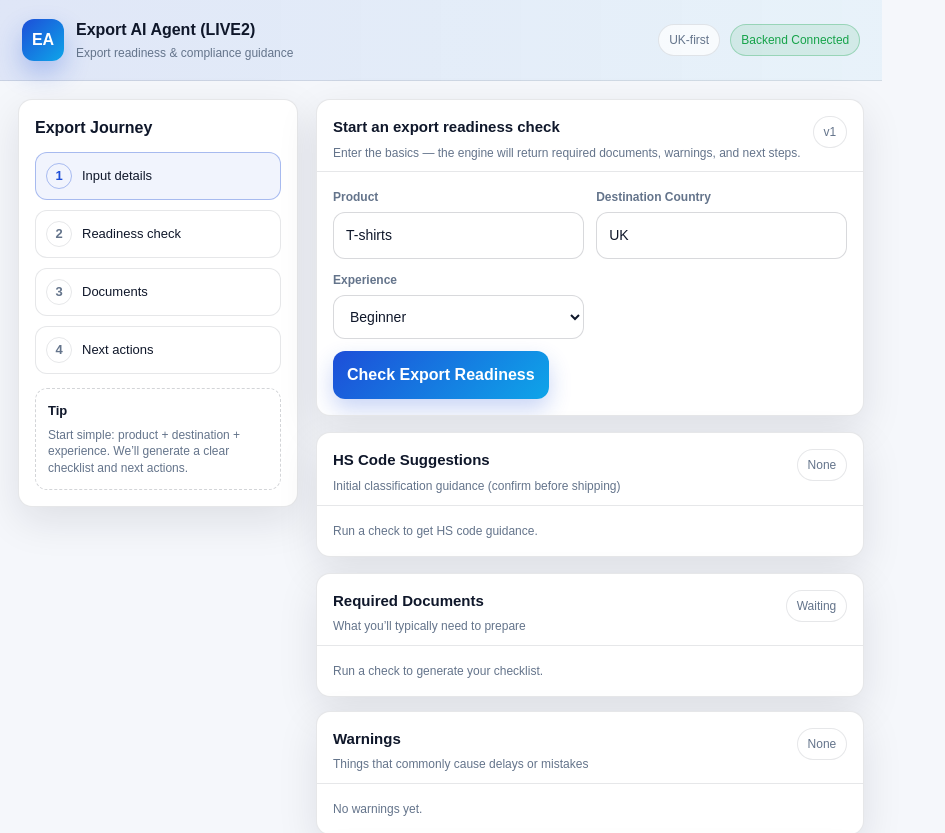
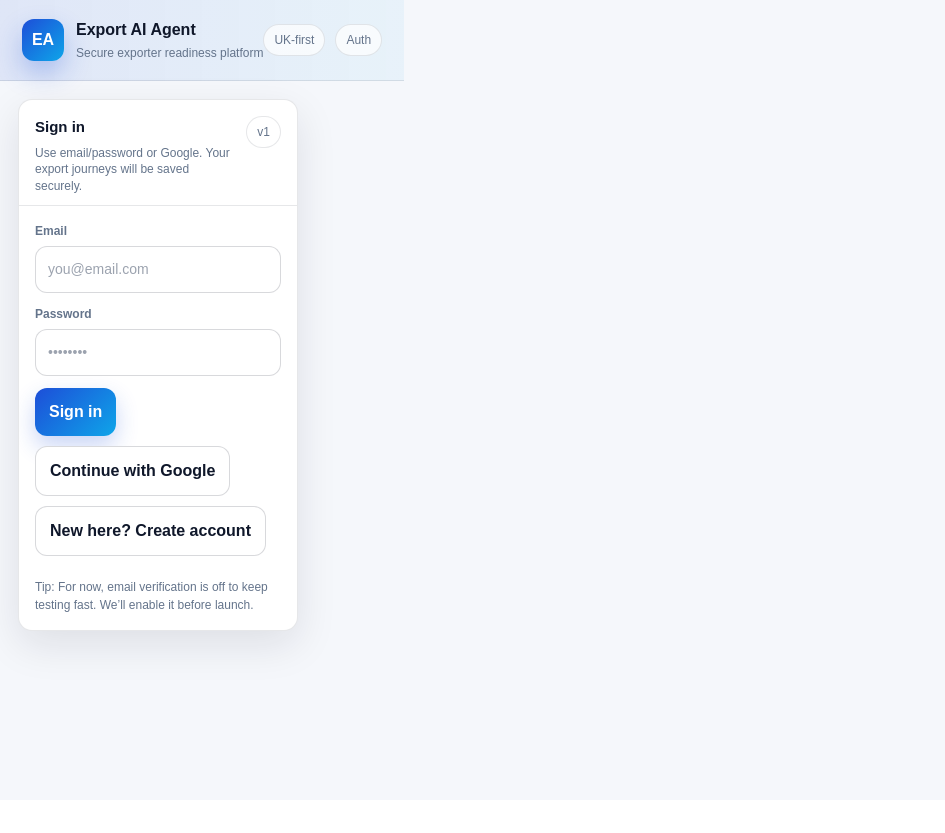
Before and after one commit to rushu3202/export-ai-agent-frontend, a React (Vite) app: page / in a window 1280 px wide. Shown: the top 833 px of the page, without its empty margins (0-945 px from the left). After the commit the page ends 800 px from the top, so only its background shows below. Built offline with nearby package versions, Linux system fonts and the light colour scheme.

Commit message:
Use VITE_API_URL instead of localhost

```diff
--- a/package.json
+++ b/package.json
@@ -10,7 +10,7 @@
     "preview": "vite preview"
   },
   "dependencies": {
-    "@supabase/supabase-js": "^2.58.0",
+    "@supabase/supabase-js": "^2.89.0",
     "autoprefixer": "^10.4.21",
     "axios": "^1.12.2",
     "framer-motion": "^11.18.2",
--- a/src/App.jsx
+++ b/src/App.jsx
@@ -1,6 +1,7 @@
+import { useEffect, useMemo, useState } from "react";
 import jsPDF from "jspdf";
-import { useMemo, useState } from "react";
 import "./App.css";
+import { supabase } from "./supabaseClient";
 
 function Badge({ tone = "neutral", children }) {
   return <span className={`badge badge--${tone}`}>{children}</span>;
@@ -35,7 +36,140 @@ function List({ items, empty = "None" }) {
   );
 }
 
+function AuthScreen({ onAuthed }) {
+  const [mode, setMode] = useState("signin"); // signin | signup
+  const [email, setEmail] = useState("");
+  const [password, setPassword] = useState("");
+
+  const [loading, setLoading] = useState(false);
+  const [msg, setMsg] = useState("");
+
+  const signInWithGoogle = async () => {
+    setMsg("");
+    setLoading(true);
+    const { error } = await supabase.auth.signInWithOAuth({
+      provider: "google",
+      options: { redirectTo: window.location.origin },
+    });
+    if (error) setMsg(error.message);
+    setLoading(false);
+  };
+
+  const submitEmail = async () => {
+    setMsg("");
+    setLoading(true);
+
+    if (!email || !password) {
+      setMsg("Please enter email and password.");
+      setLoading(false);
+      return;
+    }
+
+    if (mode === "signup") {
+      const { error } = await supabase.auth.signUp({ email, password });
+      if (error) setMsg(error.message);
+      else setMsg("Account created. You can sign in now.");
+      setLoading(false);
+      return;
+    }
+
+    const { data, error } = await supabase.auth.signInWithPassword({
+      email,
+      password,
+    });
+
+    if (error) setMsg(error.message);
+    else onAuthed?.(data.session);
+
+    setLoading(false);
+  };
+
+  return (
+    <div className="page">
+      <header className="topbar">
+        <div className="brand">
+          <div className="brand__logo">EA</div>
+          <div className="brand__text">
+            <div className="brand__name">Export AI Agent</div>
+            <div className="brand__tag">Secure exporter readiness platform</div>
+          </div>
+        </div>
+        <div className="topbar__actions">
+          <Badge tone="neutral">UK-first</Badge>
+          <Badge tone="neutral">Auth</Badge>
+        </div>
+      </header>
+
+      <div className="layout">
+        <main className="main" style={{ maxWidth: 560, margin: "0 auto" }}>
+          <Card
+            title={mode === "signup" ? "Create your account" : "Sign in"}
+            subtitle="Use email/password or Google. Your export journeys will be saved securely."
+            right={<Badge tone="neutral">v1</Badge>}
+          >
+            <div className="grid" style={{ gridTemplateColumns: "1fr" }}>
+              <div className="field">
+                <label className="label">Email</label>
+                <input
+                  className="input"
+                  value={email}
+                  onChange={(e) => setEmail(e.target.value)}
+                  placeholder="you@email.com"
+                />
+              </div>
+
+              <div className="field">
+                <label className="label">Password</label>
+                <input
+                  className="input"
+                  type="password"
+                  value={password}
+                  onChange={(e) => setPassword(e.target.value)}
+                  placeholder="••••••••"
+                />
+              </div>
+
+              <div className="actions" style={{ display: "flex", gap: 10, flexWrap: "wrap" }}>
+                <button className="btn" onClick={submitEmail} disabled={loading}>
+                  {loading ? "Please wait…" : mode === "signup" ? "Sign up" : "Sign in"}
+                </button>
+
+                <button className="btn secondary" onClick={signInWithGoogle} disabled={loading}>
+                  Continue with Google
+                </button>
+
+                <button
+                  className="btn secondary"
+                  onClick={() => {
+                    setMsg("");
+                    setMode(mode === "signup" ? "signin" : "signup");
+                  }}
+                  disabled={loading}
+                >
+                  {mode === "signup" ? "Have an account? Sign in" : "New here? Create account"}
+                </button>
+              </div>
+
+              {msg ? <div className="alert alert--error">{msg}</div> : null}
+
+              <div className="muted" style={{ marginTop: 10 }}>
+                Tip: For now, email verification is off to keep testing fast. We’ll enable it before launch.
+              </div>
+            </div>
+          </Card>
+        </main>
+      </div>
+    </div>
+  );
+}
+
 export default function App() {
+  const API_BASE = import.meta.env.VITE_API_URL;
+
+  const [session, setSession] = useState(null);
+  const [userEmail, setUserEmail] = useState("");
+
+  // Your existing app state
   const [product, setProduct] = useState("T-shirts");
   const [country, setCountry] = useState("UK");
   const [experience, setExperience] = useState("beginner");
@@ -46,9 +180,25 @@ export default function App() {
   const [lockedHs, setLockedHs] = useState(null);
   const [selectedHs, setSelectedHs] = useState(null);
 
-  const [savedReportId, setSavedReportId] = useState(null);
-  const [saving, setSaving] = useState(false);
-  const API_BASE = import.meta.env.VITE_API_URL || "http://localhost:5000";
+  useEffect(() => {
+    supabase.auth.getSession().then(({ data }) => {
+      setSession(data.session || null);
+      setUserEmail(data.session?.user?.email || "");
+    });
+
+    const { data: sub } = supabase.auth.onAuthStateChange((_event, newSession) => {
+      setSession(newSession || null);
+      setUserEmail(newSession?.user?.email || "");
+    });
+
+    return () => sub.subscription.unsubscribe();
+  }, []);
+
+  const signOut = async () => {
+    await supabase.auth.signOut();
+    setResult(null);
+    setError("");
+  };
 
   const canSubmit = product.trim().length > 0 && country.trim().length > 0;
 
@@ -68,6 +218,12 @@ export default function App() {
     return 1;
   }, [result]);
 
+  // helper: get access token to send to backend
+  const getToken = async () => {
+    const { data } = await supabase.auth.getSession();
+    return data.session?.access_token || "";
+  };
+
   const checkExport = async () => {
     if (!canSubmit) return;
 
@@ -76,12 +232,16 @@ export default function App() {
     setResult(null);
     setLockedHs(null);
     setSelectedHs(null);
-    setSavedReportId(null);
 
     try {
-      const res = await fetch(`${API_BASE}/api/export-check`,  {
+      const token = await getToken();
+
+      const res = await fetch(`${API_BASE}/api/export-check`, {
         method: "POST",
-        headers: { "Content-Type": "application/json" },
+        headers: {
+          "Content-Type": "application/json",
+          Authorization: `Bearer ${token}`,
+        },
         body: JSON.stringify({ product, country, experience }),
       });
 
@@ -90,7 +250,6 @@ export default function App() {
 
       setResult(data);
 
-      // Auto-select first HS suggestion (better UX)
       if (data?.hs_code_suggestions?.length) {
         setSelectedHs(data.hs_code_suggestions[0]);
       }
@@ -119,49 +278,40 @@ export default function App() {
     y += 10;
 
     doc.setFontSize(12);
-    doc.text(`Product: ${product}`, 14, y);
-    y += 6;
-    doc.text(`Destination: ${country}`, 14, y);
-    y += 6;
-    doc.text(`Experience: ${experience}`, 14, y);
-    y += 6;
-    doc.text(`Risk Level: ${result.risk_level}`, 14, y);
-    y += 6;
-    doc.text(`Incoterm: ${result.recommended_incoterm}`, 14, y);
-    y += 8;
+    doc.text(`Product: ${product}`, 14, y); y += 6;
+    doc.text(`Destination: ${country}`, 14, y); y += 6;
+    doc.text(`Experience: ${experience}`, 14, y); y += 6;
+    doc.text(`Risk Level: ${result.risk_level}`, 14, y); y += 6;
+    doc.text(`Incoterm: ${result.recommended_incoterm}`, 14, y); y += 8;
 
     doc.setFontSize(13);
-    doc.text("HS Code", 14, y);
-    y += 6;
+    doc.text("HS Code", 14, y); y += 6;
     doc.setFontSize(11);
     doc.text(`${lockedHs.code} - ${lockedHs.description}`, 14, y);
     y += 8;
 
     doc.setFontSize(13);
-    doc.text("Required Documents", 14, y);
-    y += 6;
+    doc.text("Required Documents", 14, y); y += 6;
     doc.setFontSize(11);
-    (result.documents || []).forEach((d) => {
+    result.documents.forEach(d => {
       doc.text(`• ${d}`, 16, y);
       y += 5;
     });
 
     y += 4;
     doc.setFontSize(13);
-    doc.text("Warnings", 14, y);
-    y += 6;
+    doc.text("Warnings", 14, y); y += 6;
     doc.setFontSize(11);
-    ((result.warnings && result.warnings.length) ? result.warnings : ["None"]).forEach((w) => {
+    (result.warnings?.length ? result.warnings : ["None"]).forEach(w => {
       doc.text(`• ${w}`, 16, y);
       y += 5;
     });
 
     y += 4;
     doc.setFontSize(13);
-    doc.text("Next Steps", 14, y);
-    y += 6;
+    doc.text("Next Steps", 14, y); y += 6;
     doc.setFontSize(11);
-    (result.nextSteps || []).forEach((n) => {
+    result.nextSteps.forEach(n => {
       doc.text(`• ${n}`, 16, y);
       y += 5;
     });
@@ -178,69 +328,46 @@ export default function App() {
     doc.save("export-readiness-report.pdf");
   };
 
-  const saveReport = async () => {
-    if (!result || !lockedHs) {
-      alert("Please run a check and lock an HS code first.");
-      return;
-    }
-
-    try {
-      setSaving(true);
-
-      const res = await fetch(`${API_BASE}/api/reports`, {
-        method: "POST",
-        headers: { "Content-Type": "application/json" },
-        body: JSON.stringify({
-          product,
-          country,
-          experience,
-          result,
-          lockedHs,
-        }),
-      });
-
-      const data = await res.json();
-      if (!res.ok) throw new Error(data?.error || "Failed to save report");
-
-      setSavedReportId(data.reportId);
-      alert(`Report saved ✅ ID: ${data.reportId}`);
-    } catch (e) {
-      alert(e?.message || "Could not save report");
-    } finally {
-      setSaving(false);
-    }
-  };
+  // If not logged in → show auth screen
+  if (!session) {
+    return <AuthScreen onAuthed={(s) => setSession(s)} />;
+  }
 
   return (
     <div className="page">
-      {/* Top Bar */}
       <header className="topbar">
         <div className="brand">
           <div className="brand__logo">EA</div>
           <div className="brand__text">
-            <div className="brand__name">Export AI Agent (LIVE2)</div>
+            <div className="brand__name">Export AI Agent</div>
             <div className="brand__tag">Export readiness & compliance guidance</div>
           </div>
         </div>
 
-        <div className="topbar__actions">
-          <Badge tone="neutral">UK-first</Badge>
-          <Badge tone="success">Backend Connected</Badge>
+        <div className="topbar__actions" style={{ gap: 10 }}>
+          <Badge tone="neutral">{userEmail || "Signed in"}</Badge>
+          <Badge tone="success">Auth OK</Badge>
+          <button className="btn secondary" onClick={signOut}>Logout</button>
         </div>
       </header>
 
       <div className="layout">
-        {/* Sidebar */}
         <aside className="sidebar">
           <div className="sidebar__title">Export Journey</div>
 
           <div className="steps">
             {journeySteps.map((s, idx) => {
               const state =
-                idx < currentStepIndex ? "done" : idx === currentStepIndex ? "active" : "todo";
+                idx < currentStepIndex
+                  ? "done"
+                  : idx === currentStepIndex
+                  ? "active"
+                  : "todo";
               return (
                 <div key={s.key} className={`step step--${state}`}>
-                  <div className="step__icon">{state === "done" ? "✓" : idx + 1}</div>
+                  <div className="step__icon">
+                    {state === "done" ? "✓" : idx + 1}
+                  </div>
                   <div className="step__label">{s.label}</div>
                 </div>
               );
@@ -250,13 +377,11 @@ export default function App() {
           <div className="sidebar__help">
             <div className="sidebar__helpTitle">Tip</div>
             <div className="sidebar__helpText">
-              Start simple: product + destination + experience. We’ll generate a clear checklist and
-              next actions.
+              Start simple: product + destination + experience. We’ll generate a clear checklist and next actions.
             </div>
           </div>
         </aside>
 
-        {/* Main */}
         <main className="main">
           <Card
             title="Start an export readiness check"
@@ -307,7 +432,7 @@ export default function App() {
             </div>
 
             {result ? (
-              <div style={{ display: "flex", gap: "10px", marginTop: "14px", flexWrap: "wrap" }}>
+              <div style={{ display: "flex", gap: 10, marginTop: 14, flexWrap: "wrap" }}>
                 <Badge
                   tone={
                     result.risk_level === "HIGH"
@@ -319,7 +444,6 @@ export default function App() {
                 >
                   Risk: {result.risk_level}
                 </Badge>
-
                 <Badge tone="neutral">Incoterm: {result.recommended_incoterm}</Badge>
                 <Badge tone="neutral">Stage: {result.journey_stage}</Badge>
               </div>
@@ -348,15 +472,12 @@ export default function App() {
                   return (
                     <div
                       key={i}
-                      className={`hsRow ${isSelected ? "hsRow--selected" : ""} ${
-                        isLocked ? "hsRow--locked" : ""
-                      }`}
+                      className={`hsRow ${isSelected ? "hsRow--selected" : ""} ${isLocked ? "hsRow--locked" : ""}`}
                       onClick={() => setSelectedHs(s)}
                       style={{ cursor: "pointer" }}
                       title="Click to select"
                     >
                       <div className="hsCode">{s.code}</div>
-
                       <div className="hsText">
                         <div className="hsDesc">{s.description}</div>
                         <div className="muted">Confidence: {s.confidence}</div>
@@ -366,29 +487,15 @@ export default function App() {
                   );
                 })}
 
-                <div className="muted" style={{ marginTop: "10px" }}>
-                  {result.hs_note}
-                </div>
+                <div className="muted" style={{ marginTop: 10 }}>{result.hs_note}</div>
 
-                <div style={{ display: "flex", gap: "10px", marginTop: "12px", flexWrap: "wrap" }}>
-                  <button
-                    className="btn secondary"
-                    disabled={!selectedHs || !!lockedHs}
-                    onClick={() => setLockedHs(selectedHs)}
-                  >
+                <div style={{ display: "flex", gap: 10, marginTop: 12, flexWrap: "wrap" }}>
+                  <button className="btn secondary" disabled={!selectedHs || !!lockedHs} onClick={() => setLockedHs(selectedHs)}>
                     Confirm HS Code
                   </button>
 
                   <button className="btn" disabled={!lockedHs} onClick={downloadPDF}>
                     Download Export Report (PDF)
-                  </button>
-
-                  <button
-                    className="btn secondary"
-                    disabled={!lockedHs || saving}
-                    onClick={saveReport}
-                  >
-                    {saving ? "Saving..." : "Save Report"}
                   </button>
 
                   <button className="btn secondary" disabled={!lockedHs} onClick={() => setLockedHs(null)}>
@@ -403,45 +510,12 @@ export default function App() {
                       : "Tip: click a suggestion to select it"}
                   </div>
                 </div>
-
-                {savedReportId ? (
-                  <div className="muted" style={{ marginTop: "8px" }}>
-                    Saved Report ID: <b>{savedReportId}</b>
-                  </div>
-                ) : null}
-
-                {result?.hs_clarification_questions?.length ? (
-                  <div style={{ marginTop: "14px" }}>
-                    <h4 style={{ marginBottom: "8px" }}>Help us refine the HS code</h4>
-
-                    {result.hs_clarification_questions.map((q, qi) => (
-                      <div key={qi} style={{ marginBottom: "12px" }}>
-                        <div className="muted" style={{ marginBottom: "4px" }}>
-                          {q.question}
-                        </div>
-
-                        <div style={{ display: "flex", gap: "8px", flexWrap: "wrap" }}>
-                          {q.options.map((opt) => (
-                            <button
-                              key={opt}
-                              className="btn secondary"
-                              onClick={() => alert("HS refinement logic will be added next")}
-                            >
-                              {opt}
-                            </button>
-                          ))}
-                        </div>
-                      </div>
-                    ))}
-                  </div>
-                ) : null}
               </div>
             ) : (
               <div className="muted">{result?.hs_note || "Run a check to get HS code guidance."}</div>
             )}
           </Card>
 
-          {/* Results */}
           <div className="results">
             <Card
               title="Required Documents"
@@ -475,7 +549,7 @@ export default function App() {
           </div>
 
           <div className="footerNote">
-            This is your v1. Next we’ll add country rules, HS code intelligence, and PDF export packs.
+            This is your v1. Next we’ll add saved journeys, subscriptions, and deeper country logic.
           </div>
         </main>
       </div>
```
Also changed, not shown: src/supabaseClient.js (+8 -6 lines), 2 other files (tests, documents, lock files or other folders).
